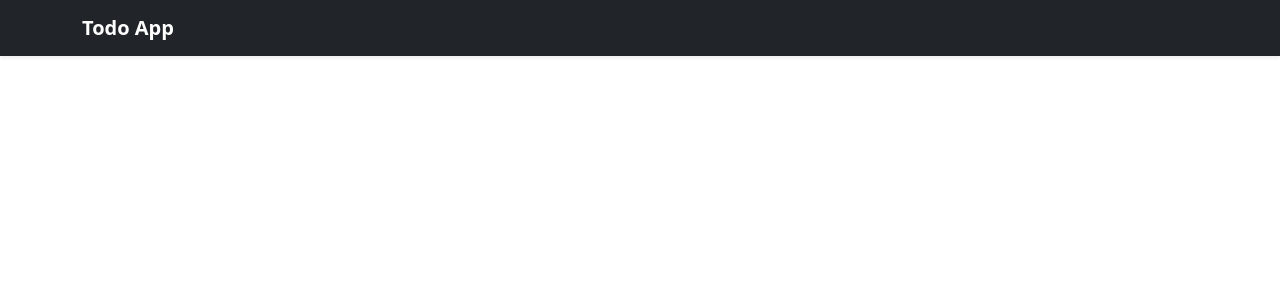
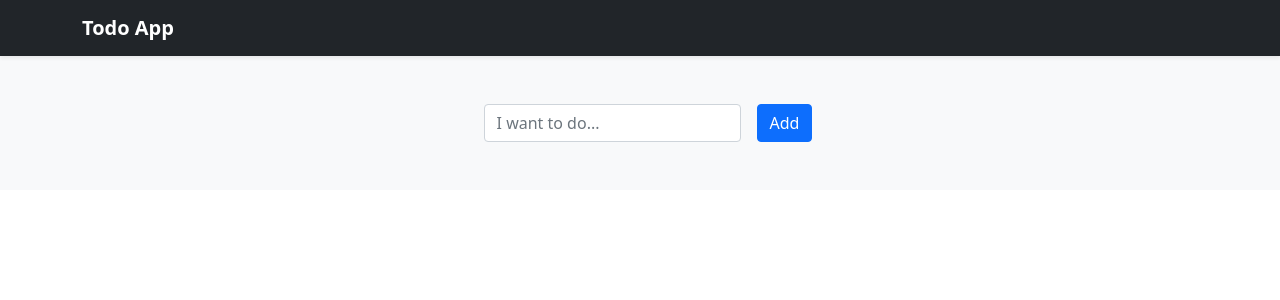
Before and after one commit to hadismtb/todo-app, a React (Create React App) app: page / in a window 1280 px wide. Shown: the top 300 px of the page. Built offline with nearby package versions, Linux system fonts and the light colour scheme.

Commit message:
import add todo component to app.js

```diff
--- a/src/App.js
+++ b/src/App.js
@@ -1,11 +1,13 @@
 import React from "react";
 import "bootstrap/dist/css/bootstrap.css";
 import Header from "./components/Header";
+import AddTodo from "./components/AddTodo";
 
 function App() {
   return (
     <>
         <Header/>
+        <AddTodo/>
     </>
   );
 }
--- a/src/components/AddTodo.js
+++ b/src/components/AddTodo.js
@@ -0,0 +1,16 @@
+import React from 'react';
+
+const AddTodo = () => {
+    return (
+        <div className='d-flex justify-content-center bg-light pt-5 pb-5'>
+            <form className='form-inline'>
+                 <div className='form-group d-flex'>
+                     <input className='form-control mx-sm-3' type="text" placeholder="I want to do..."/>
+                     <button type='submit' className='btn btn-primary'>Add</button>
+                 </div>
+            </form>
+        </div>
+    );
+};
+
+export default AddTodo;
```
